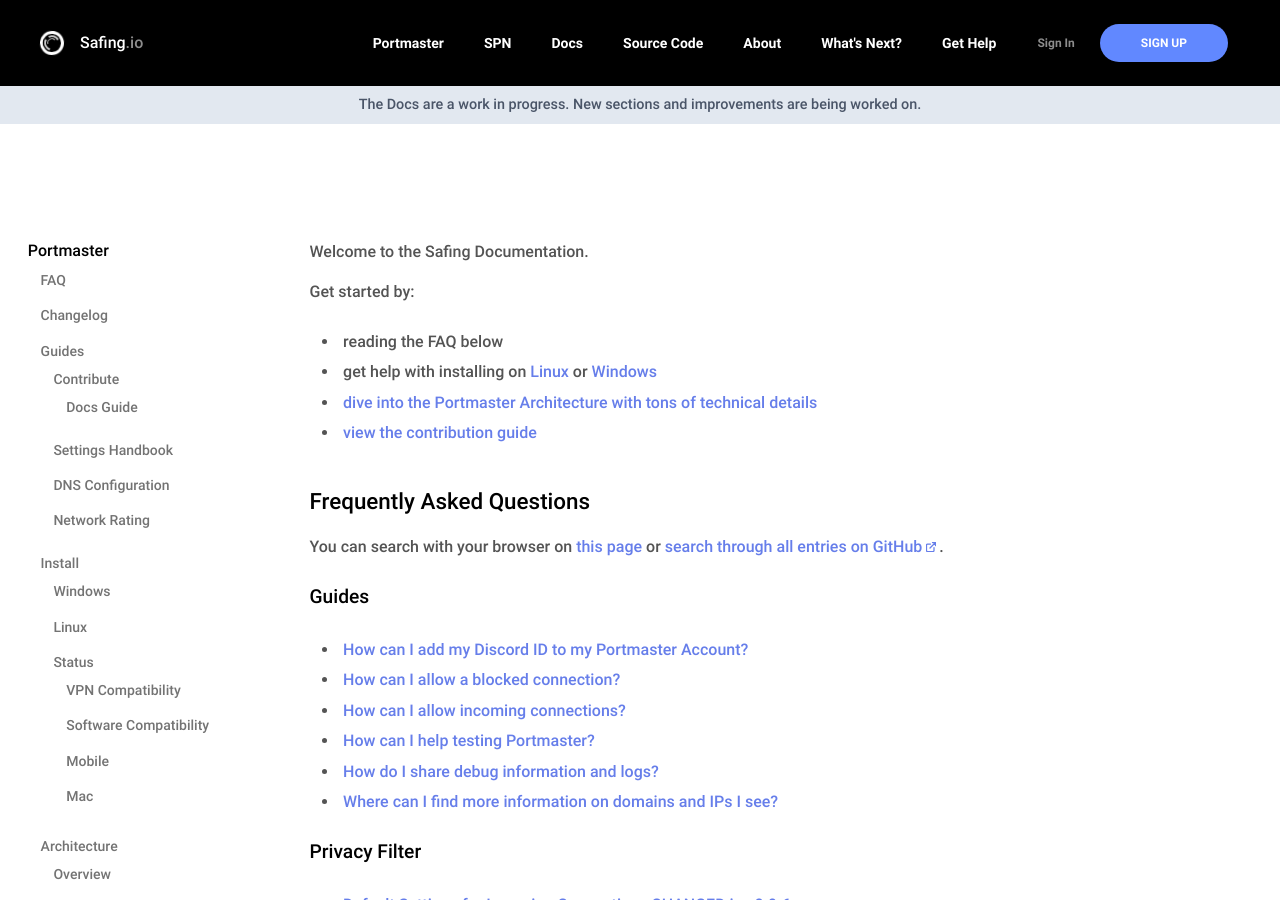
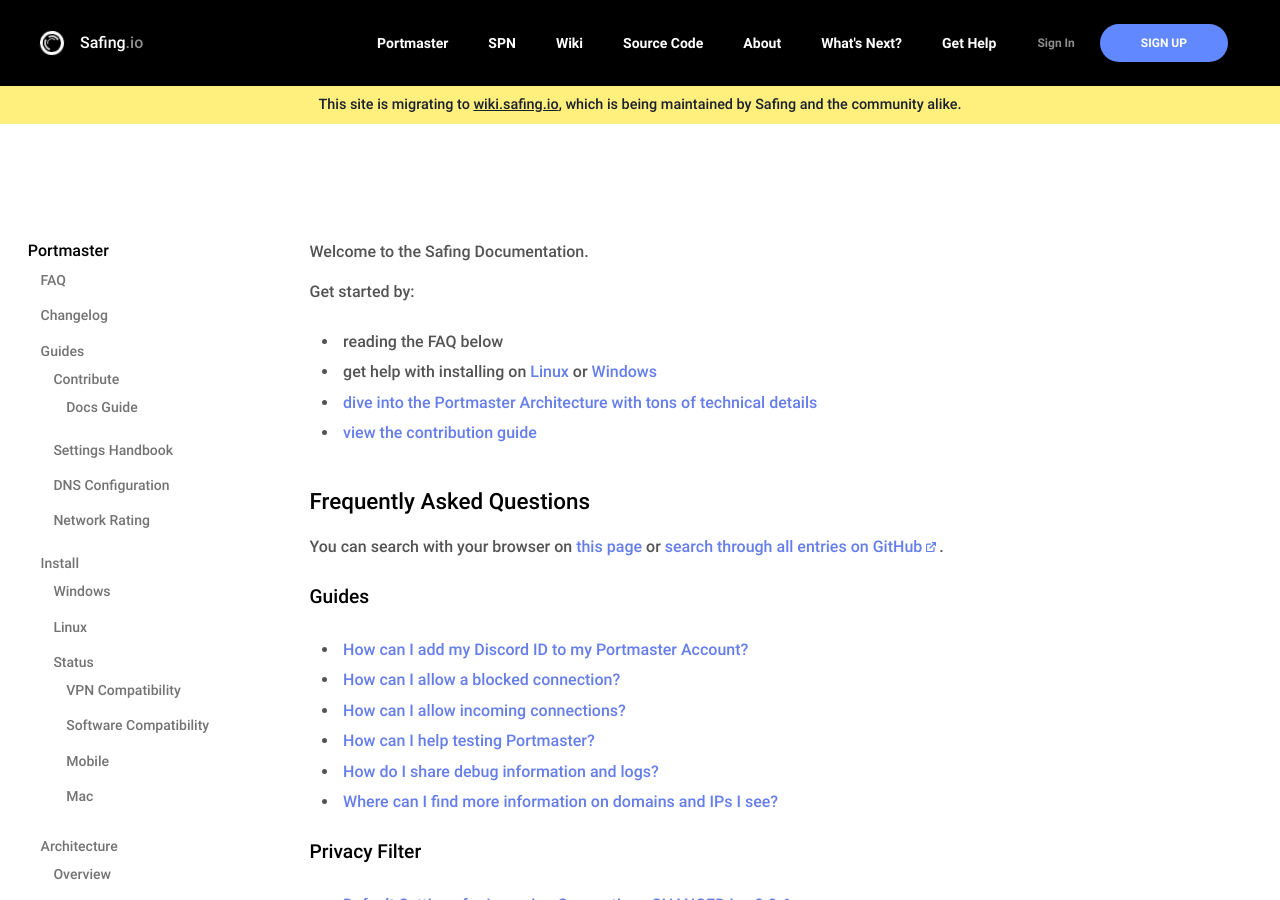
Before and after one commit to safing/docs, a Jekyll site: the page built from index.md, in a window 1280 px wide and 900 px high. Built offline with Jekyll 4.4.1, drawn with Linux system fonts in a browser that asks for light colours.

Commit message:
Point to wiki with alert & update nav

```diff
--- a/_config.yml
+++ b/_config.yml
@@ -34,6 +34,7 @@ download_linux_rpm_url: https://updates.safing.io/latest/linux_amd64/packages/po
 download_linux_arch_url: https://updates.safing.io/latest/linux_amd64/packages/portmaster-installer.pkg.tar.xz
 download_windows_url: https://updates.safing.io/latest/windows_amd64/packages/portmaster-installer.exe
 github_url: https://github.com/safing
+wiki_url: https://wiki.safing.io/
 
 github_pm_url: https://github.com/safing/portmaster
 github_pm_ui_url: https://github.com/safing/portmaster-ui
--- a/_includes/nav.html
+++ b/_includes/nav.html
@@ -33,8 +33,8 @@
           </a>
         </li>
         <li class="p-3 lg:p-0 text-white text-lg lg:text-sm">
-          <a href="{{ site.base_url }}" class=" ml-0 lg:ml-4 px-3 py-2 font-semibold leading-5 hover:opacity-55  transition duration-150 ease-in-out opacity-100">
-            Docs
+          <a href="{{ site.wiki_url }}" class=" ml-0 lg:ml-4 px-3 py-2 font-semibold leading-5 hover:opacity-55  transition duration-150 ease-in-out opacity-100">
+            Wiki
           </a>
         </li>
         <li class="p-3 lg:p-0 text-white text-lg lg:text-sm">
@@ -86,6 +86,6 @@
     </nav>
   </div>
 </nav>
-<div class="flex justify-center p-2 text-gray-700" style="background-color: #e2e8f0; font-size: 0.9rem;">
-  <span>The Docs are a work in progress. New sections and improvements are being worked on.</span>
+<div class="flex justify-center p-2 text-gray-900" style="background-color: #fff07d; font-size: 0.9rem;">
+  <span>This site is migrating to <a href="https://wiki.safing.io/" style="text-decoration: underline;">wiki.safing.io</a>, which is being maintained by Safing and the community alike.</span>
 </div>
```
